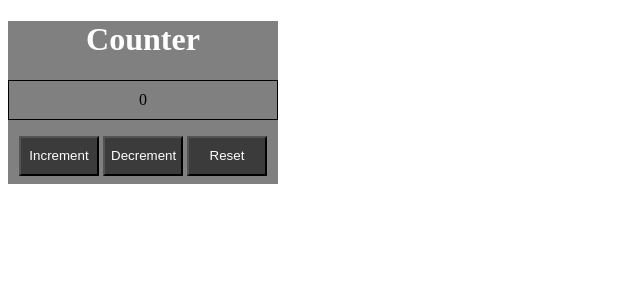
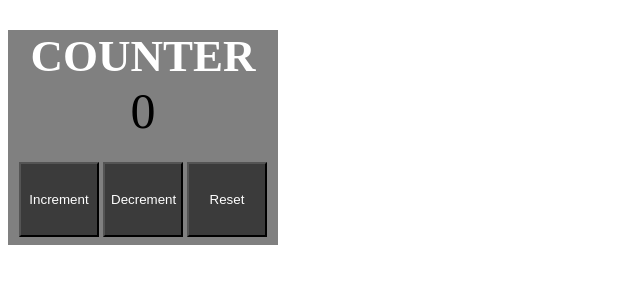
Before and after one commit to 08hr8min/JavaScript-Project-3, a plain HTML site: page Index.html in a window 1280 px wide. Shown: the whole page, without its empty margins (0-640 px from the left). Drawn offline with Linux system fonts and the light colour scheme.

Commit message:
Add files via upload

```diff
--- a/Index.html
+++ b/Index.html
@@ -9,8 +9,8 @@
 <body>
     <div class="Counter">
 
-        <h1 style="text-align: center; color: white;">Counter</h1>
-        <p id="count" style="border: 1px solid black; padding: 10px;">0</p>
+        <h1 style="text-align: center; color: white; font-size: 45px;">COUNTER</h1>
+        <p id="count" class="Counting">0</p>
         <div class="buttons">
             <button class="buttondesign" onclick="increment()">Increment</button>
             <button class="buttondesign" onclick="decrement()">Decrement</button>
--- a/Style.css
+++ b/Style.css
@@ -1,18 +1,25 @@
 .Counter{
     width: 270px;
-    height: 163px;
+    height: 215px;
     background-color: gray;
     text-align: center;
+    align-items: center;
 }
 
 .buttondesign{
     width: 80px;
-    height: 40px;
+    height: 75px;
     background-color: rgb(59, 59, 59);
     text-align: center;
     color: white;
+    margin-top: -70px;
 }
 
 .buttons{
     text-align: center;
 }
+
+.Counting{
+    font-size: 50px;
+    margin-top: -30px;
+}
```
